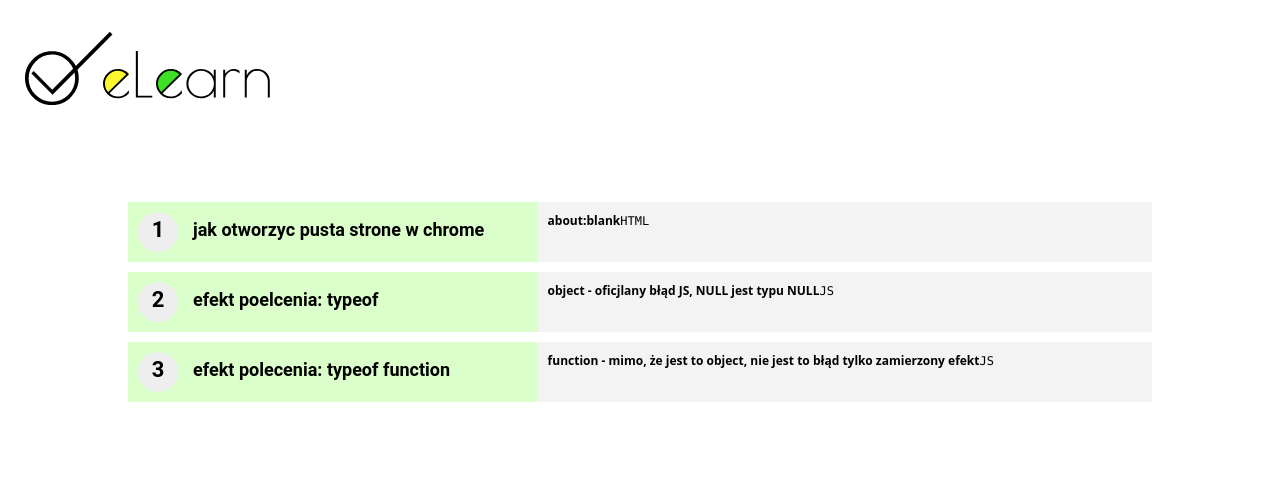
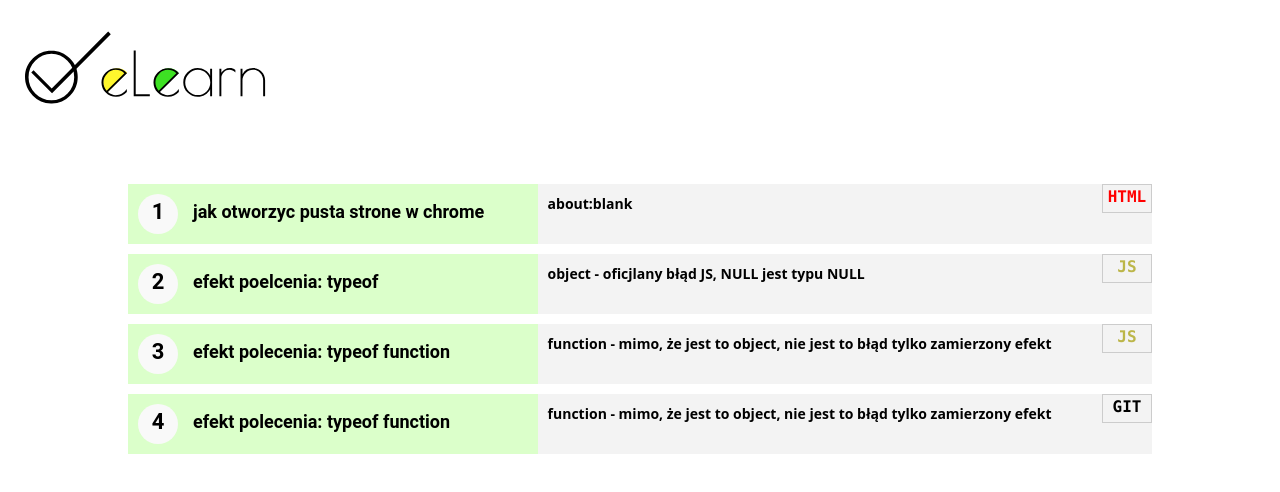
Before and after one commit to kargeb/eLearn, a React (Create React App) app: page /questions in a window 1280 px wide. Shown: the top 492 px of the page. Built offline with nearby package versions, Linux system fonts and the light colour scheme.

Commit message:
add conditional topics color in answearView with switch instruction implemented directly in styled components

```diff
--- a/src/assets/dummyData/questions.json
+++ b/src/assets/dummyData/questions.json
@@ -19,5 +19,12 @@
     "topic": "JS",
     "source": "samuraj",
     "id": 3
+  },
+  {
+    "question": "efekt polecenia: typeof function",
+    "answer": "function - mimo, że jest to object, nie jest to błąd tylko zamierzony efekt",
+    "topic": "GIT",
+    "source": "samuraj",
+    "id": 4
   }
 ]
--- a/src/components/atoms/logo/Logo.jsx
+++ b/src/components/atoms/logo/Logo.jsx
@@ -2,10 +2,12 @@ import styled, { css } from 'styled-components';
 import logoFull from '../../../assets/images/LogoFull.svg';
 
 const Logo = styled.div`
+  display: inline-block;
   margin: 25px 0 0 25px;
   width: 450px;
   height: calc(450px / 2.7);
   background-image: url(${logoFull});
+  /* background-color: red; */
   background-repeat: no-repeat;
   background-size: contain;
 
@@ -13,7 +15,8 @@ const Logo = styled.div`
     small &&
     css`
       width: 260px;
-      height: calc(450px / 2.7);
+      height: calc(260px / 2.7);
+      margin-bottom: 50px;
     `}
 `;
 
--- a/src/components/molecules/Question/Question.jsx
+++ b/src/components/molecules/Question/Question.jsx
@@ -1,5 +1,5 @@
 import React from 'react';
-import styled from 'styled-components';
+import styled, { css } from 'styled-components';
 
 const StyledWrapper = styled.div`
   margin: 10px auto;
@@ -23,21 +23,46 @@ const StyledQuestion = styled.div`
 `;
 
 const StyledAnswer = styled.div`
+  position: relative;
   background-color: rgba(196, 196, 196, 0.2);
   width: 60%;
-  font-size: 12px;
+  font-size: 14px;
   padding: 10px;
 `;
 
 const StyledNumberFiled = styled.div`
+  position: relative;
   width: 40px;
   height: 40px;
   border-radius: 50px;
-  background-color: #eee;
+  background-color: #f9f9f9;
   margin: 0 15px 0 0;
   text-align: center;
   font-weight: bold;
   font-size: 22px;
+  z-index: 2;
+`;
+
+const StyledCategoryFiled = styled.div`
+  position: absolute;
+  width: 50px;
+  height: 29px;
+  border: 1px solid #ccc;
+  color: ${props => {
+    switch (props.topic) {
+      case 'HTML':
+        return 'red';
+      case 'JS':
+        return '#bcb649';
+      default:
+        return 'black';
+    }
+  }};
+  top: 0;
+  right: 0;
+  text-align: center;
+  font-weight: bold;
+  font-size: 16px;
 `;
 
 const Question = ({ item }) => {
@@ -52,7 +77,9 @@ const Question = ({ item }) => {
       <StyledAnswer>
         <strong>{answer}</strong>
 
-        <code>{topic}</code>
+        <StyledCategoryFiled topic={topic}>
+          <code>{topic}</code>
+        </StyledCategoryFiled>
       </StyledAnswer>
     </StyledWrapper>
   );
```
